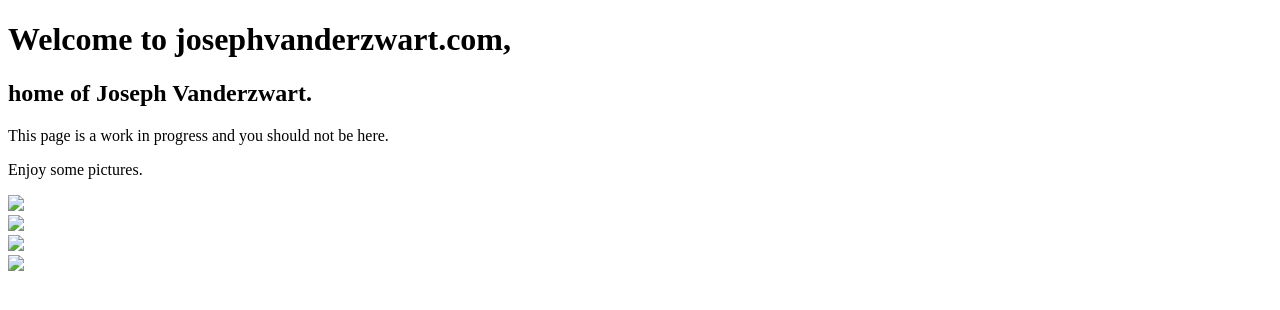
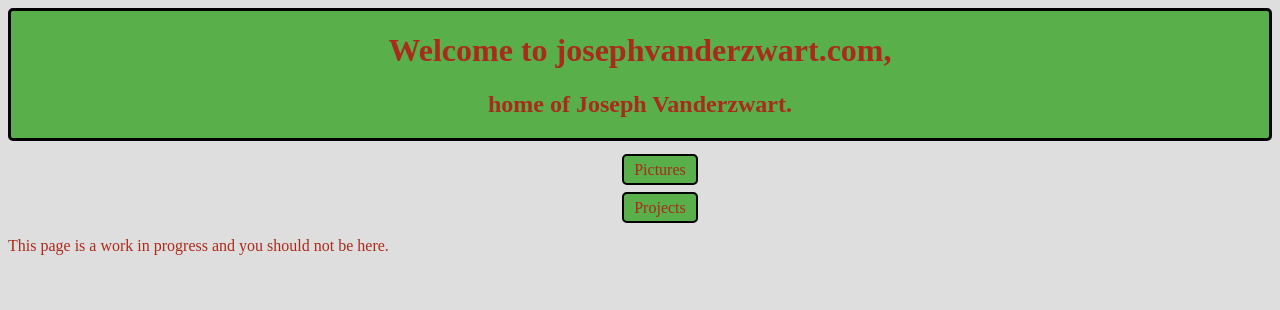
Before and after one commit to joseph243/com.josephvanderzwart-old, a plain HTML site: page index.htm in a window 1280 px wide. Drawn offline with Linux system fonts and the light colour scheme; files that its build step writes are made by us from their sources.

Commit message:
Add files via upload
added CSS and new pages.

```diff
--- /dev/null
+++ b/common.css
@@ -0,0 +1,39 @@
+body {
+	color: #AA2A1B;
+	background-color: #DEDEDE;
+}
+header {
+	text-align: center;
+	font-size: 35;
+	border: 3px solid black;
+	border-radius: 5px;
+    background-color: #59af49;
+}
+img {
+	border: 1px solid black;
+	display: block;
+    margin: 0 auto;
+
+}
+nav.menu{
+	color: yellow;
+	text-align: center;
+}
+li.menu-item{
+	margin: 20px;
+	list-style: none;
+}
+a:link, a:visited{
+	color: #AA2A1B;
+    background-color: #59af49;
+	text-decoration: none;
+	padding: 5px 10px;
+}
+a:hover, a:active{
+	color: #DEDEDE;
+	background-color: #cba218;
+}
+a.menu-item-link{
+	border: 2px solid black;
+	border-radius: 5px;
+}
--- a/index.htm
+++ b/index.htm
@@ -9,14 +9,23 @@
   </head>
 
   <body>
-    <h1>Welcome to josephvanderzwart.com,</h1>
-    <h2>home of Joseph Vanderzwart.</h2>
+    <header>
+      <div id="banner" role="banner"></div>
+      <h1>Welcome to josephvanderzwart.com,</h1>
+      <h2>home of Joseph Vanderzwart.</h2>
+    </header>
+    <nav class="menu">
+	  <ul class="menu-list">
+	    <li class="menu-item">
+		  <a class="menu-item-link" href="pictures.htm" alt="Pictures">Pictures</a>
+		</li>
+		<li class="menu-item">
+		  <a class="menu-item-link" href="projects.htm" alt="Projects">Projects</a>
+		</li>
+      </ul>
+	</nav>
+
 
     <p>This page is a work in progress and you should not be here.</p>
-    <p>Enjoy some pictures.</p>
-    <img src="images/taco1.jpg" width="400"/> <br />
-    <img src="images/fall.jpg" width="400"/> <br />
-    <img src="images/ninja1.jpg" width="400"/> <br />
-    <img src="images/ninja2.jpg" width="400"/>
   </body>
 </html>
```
Also changed, not shown: pictures.htm (added, +22 -0 lines), 1 other file.
